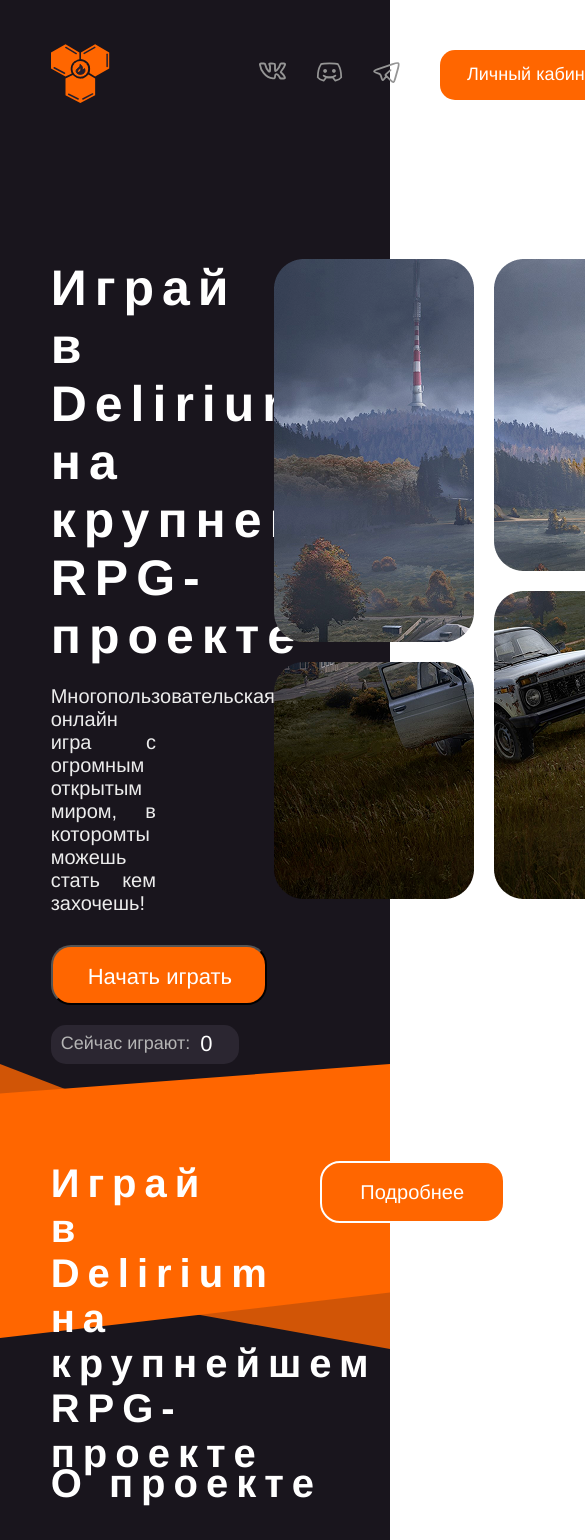
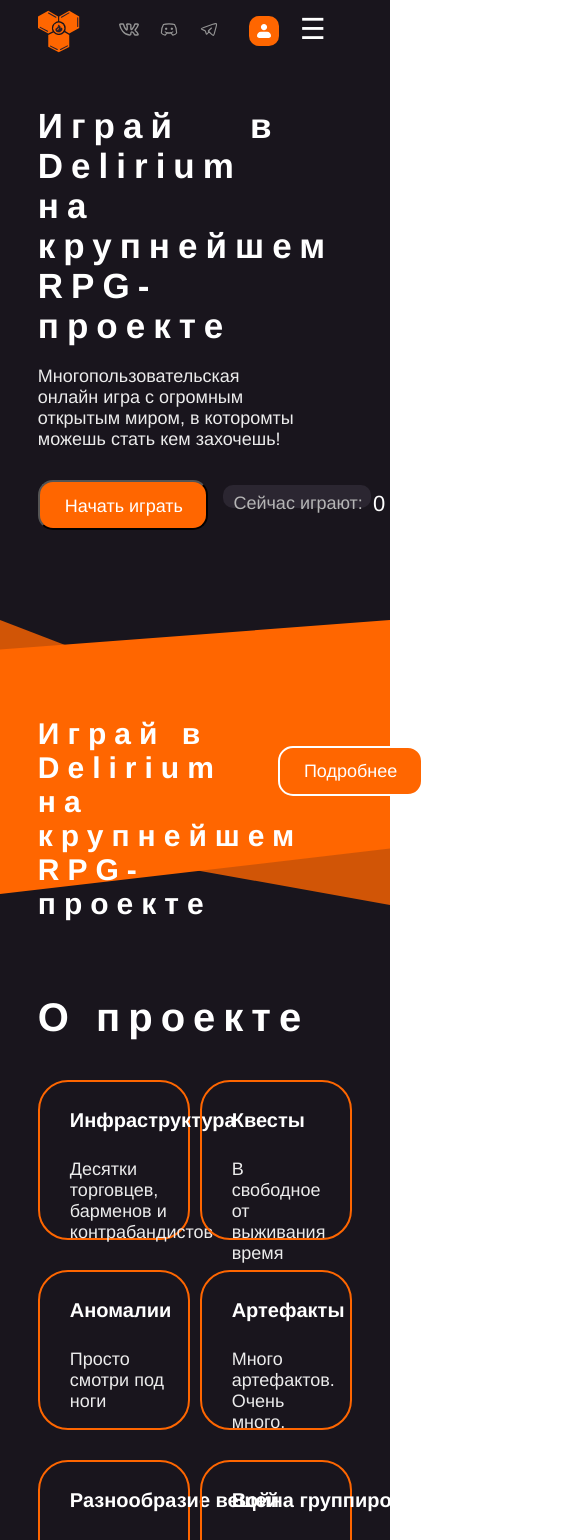
Before and after one commit to User23932344/delirium, a Vue app: page / in a window 390 px wide. Shown: the top 1540 px of the page, 585 px wide, since content can reach past the window. Built offline with nearby package versions, Linux system fonts and the light colour scheme; no server answers.

Commit message:
added adequate display on tablets fix: add a display on the phone

```diff
--- a/src/components/Footer.vue
+++ b/src/components/Footer.vue
@@ -30,9 +30,9 @@
         <a href="https://discord.gg/cFF9bB6yMN"><img class="img" :src="discord" >
         </a><a href="https://t.me/deliriumamber"><img class="img" :src="telegramm"></a>
       </div>
-      <div class="jarovit">
+    </div>
+    <div class="jarovit">
       <h3 class="h3">JarovitPlus ©2023</h3>
-    </div>
     </div>
   </div>
   </template>
@@ -147,18 +147,19 @@
 
 }
 
-@media (max-width:1024px){
+@media(max-width:770px){
   .footer{
     width: 100%;
     height: 308px;
     background-color: #221F2F;
     border-radius: 20px 20px;
+    padding:31px 9.7vw;
   }
+
   .links{
-    margin-left: 30px;
+    margin-left: 25px;
     display: flex;
   }
-
   .st{
     margin-top: 30px;
     white-space: nowrap;
@@ -166,17 +167,17 @@
 
   .text{
   color: #949494;
-  font-size: 23px;
+  font-size: 18px;
   font-family: "IBM Plex Sans-Regular" Helvetica;
   margin-top: 10px;
   cursor: default;
+  width: 25.5vw;
 }
 
   .st2{
     white-space: nowrap;
     margin-top: 30px;
-
-  margin: 54px 30px;
+    margin-left: 3.9vw;
 }
 
 .st3{
@@ -195,13 +196,14 @@
 .h2{
   color: var(--variable-collection-white);
   font-family: "IBM Plex Sans-Semibold" helvetica;
-  font-size: 23px;
+  font-size: 18px;
   font-weight: 600;
   cursor: default;
+  text-align: left;
 }
 
 .lk{
-  margin-top: 20px;
+  margin-top: 15px;
   white-space: nowrap;
   display: grid;
 }
@@ -209,98 +211,24 @@
 .link{
   color: #949494;
   font-family: "IBM Plex Sans-Regular" helvetica;
-  font-size: 23px;
+  font-size: 16px;
   cursor: pointer;
   font-weight: 400;
   margin-top: 10px;
+  text-align: left;
 }
 .jarovit{
   position: absolute;
-  margin: 267px 320px;
+  margin: 15px 35vw;
   color: #666;
   font-size: 15px;
   font-family: "IBM Plex Sans-Medium" helvetica;
   cursor: default;
+  white-space: nowrap;
 }
 
 
 }
 
-@media(max-width:770px){
-  .footer{
-    width: 100%;
-    height: 687px;
-    background-color: #221F2F;
-    border-radius: 20px 20px;
-  }
-
-  .links{
-    margin-left: 25px;
-    display: grid;
-  }
-  .st{
-    margin-top: 30px;
-    white-space: nowrap;
-  }
-
-  .text{
-  color: #949494;
-  font-size: 23px;
-  font-family: "IBM Plex Sans-Regular" Helvetica;
-  margin-top: 10px;
-  cursor: default;
-}
-
-  .st2{
-    white-space: nowrap;
-    margin-top: 30px;
-
-  margin: 54px 30px;
-}
-
-.st3{
-  margin-top: 179px;
-  justify-content: space-between;
-  white-space: nowrap;
-}
-
-.img{
-  margin-top:15px;
-  margin-right: 30px;
-  cursor: pointer;
-}
-
-.h2{
-  color: var(--variable-collection-white);
-  font-family: "IBM Plex Sans-Semibold" helvetica;
-  font-size: 23px;
-  font-weight: 600;
-  cursor: default;
-}
-
-.lk{
-  margin-top: 20px;
-  white-space: nowrap;
-  display: grid;
-}
-
-.link{
-  color: #949494;
-  font-family: "IBM Plex Sans-Regular" helvetica;
-  font-size: 23px;
-  cursor: pointer;
-  font-weight: 400;
-  margin-top: 10px;
-}
-.jarovit{
-  position: absolute;
-  margin: 649px 110px;
-  color: #666;
-  font-size: 15px;
-  font-family: "IBM Plex Sans-Medium" helvetica;
-  cursor: default;
-}
-}
-
 
 </style>
--- a/src/components/Header.vue
+++ b/src/components/Header.vue
@@ -164,13 +164,13 @@
   align-items:center;
   }
   .logo{
-    width: 65px;
-  height: 65px;
+    width: 8.4vw;
+  height: 8.4vw;
   margin-top: -36px;
   }
   .menu-toggle {
     margin-top: -30px;
-    margin-left: 592px;
+    margin-left: 76.9vw;
     position: absolute;
     display: block;
     font-size: 32px;
@@ -194,7 +194,7 @@
 
 .menu.open {
   height: 200px;
-  width: 190px;
+  width: 24.6vw;
   font-family: "IBM Plex Sans-Regular",Helvetica;
   font-size: 18px;
   padding: 20px 20px 20px 20px;
@@ -214,11 +214,11 @@
   .images{
   display: flex;
   margin-top: -30px;
-  margin-left: 113px;
+  margin-left: 14.7vw;
   justify-content: space-between;
  }
   .img,.img2,.img3{
-  margin-left: 30px;
+  margin-left: 3.8vw;
  }
  .img3{
   width: 27px;
@@ -233,25 +233,25 @@
   height: 18px;
  }
  .account{
-  margin-left: 40px;
+  margin-left: 5.2px;
   margin-top: -30px;
  }
  .text-account{
   border: none;
   border-radius: 15px;
-  width: 190px;
+  width: 24.7vw;
   height: 50px;
   background-color: var(--variable-collection-orange);
   color: var(--variable-collection-white);
   font-family: "IBM Plex Sans-Regular", Helvetica;
-  font-size: 18px;
+  font-size: 2.3vw;
   white-space: nowrap;
  }
  .img-account {
   display: none;
 }
 }
-@media(max-width:350px){
+@media(max-width:460px){
   .header{
     height: 41px;
   width: 90%;
--- a/src/pages/Home.vue
+++ b/src/pages/Home.vue
@@ -10,11 +10,13 @@
          <h1 class="h1">Играй в Delirium на крупнейшем RPG-проекте</h1>
          <p class="descript">Многопользовательская онлайн игра с огромным открытым миром,
           в которомты можешь стать кем захочешь!</p>
+          <div class="st-online">
          <button class="start">Начать играть</button>
          <div class="online">
           <p class="online-text">Сейчас играют: </p>
           <p class="online-count">{{ onlinePlayers }}</p>
         </div>
+      </div>
         </div>
         <div class="impression-mosaiс">
           <img :src="image1" class="img">
@@ -35,9 +37,11 @@
         <button class="more-details">Подробнее</button>
       </div>
     </div>
+
     <div class="about-the-project">
   <h3 class="h3">О проекте</h3>
   <div class="about-contents">
+
     <div class="about">
       <div
         class="box"
@@ -88,7 +92,9 @@
         <p class="h4descr">Выживает сильнейший</p>
       </div>
     </div>
-    <img :src="image" alt="Проект" />
+    <div class="download-img">
+    <img class="image" :src="image"/>
+  </div>
   </div>
 </div>
 
@@ -149,7 +155,9 @@
       </div>
     </div>
     </div>
+    <div>
       <img class="how-img" :src="image2">
+    </div>
     </div>
   </div>
 
@@ -637,6 +645,331 @@
 }
 }
 @media(max-width:770px){
+.screen {
+  background-color: #19151d;
+  width: 100%;
+  padding: 25px 9.7vw;
+  box-sizing: border-box;
+}
+.header {
+  z-index: 1;
+  }
+
+  .impression{
+    margin-top: 40px;
+  }
+
+  .impression-text{
+    color: var(--variable-collection-white);
+  }
+
+  .h1{
+    font-family: "Balsamiq Sans-Bold", Helvetica;
+    font-size: 35px;
+    letter-spacing: 8px;
+    line-height: normal;
+    text-align:justify;
+    width: 62vw;
+  }
+  .descript{
+    margin-top: 20px;
+    color: #ececec;
+    font-family: "IBM Plex Sans-Regular", Helvetica;
+    font-size: 18px;
+    font-weight: 400;
+    letter-spacing: 0px;
+    line-height: normal;
+    text-align: left;
+    width: 67vw;
+  }
+
+  .st-online{
+    display: flex;
+  }
+
+  .start{
+    height: 50px;
+    width: 170px;
+    margin-top: 30px;
+    padding: 8px 25px;
+    border-radius: 15px;
+    background-color: var(--variable-collection-orange);
+    color: var(--variable-collection-white);
+    font-family: "IBM Plex Sans-Regular", Helvetica;
+    font-size: 18px;
+    font-weight: 400;
+    letter-spacing: 0px;
+    line-height: 32px;
+    white-space: nowrap;
+  }
+
+  .online{
+    margin-top: 35px;
+    display: flex;
+    height: 23px;
+    width: 148px;
+    border-radius: 10px;
+    margin-left: 4vw;
+    background-color: #2b2631;
+    padding: 5px 10px;
+  }
+  .online-text{
+    margin-top: 3px;
+    color: #b5b5b5;
+    font-family: "IBM Plex Sans-Regular", Helvetica;
+    font-size: 18px;
+    font-weight: 400;
+    letter-spacing: 0px;
+    line-height: normal;
+    white-space: nowrap;
+  }
+
+  .online-count{
+    margin-top: 1px;
+    margin-left: 10px;
+    color: var(--variable-collection-white);
+    font-family: "IBM Plex Sans-Medium", Helvetica;
+    font-size: 22px;
+    font-weight: 500;
+    letter-spacing: 0px;
+    line-height: normal;
+  }
+
+  .impression-mosaiс{
+    display: none;
+  }
+  .transition{
+    margin-top: 90px;
+    position: relative;
+    height: 285px;
+    width: 100%;
+  }
+
+  .box1 {
+    position: absolute;
+  background-color: var(--variable-collection-orange);
+  width: calc(100% + 19.4vw);
+  margin-left: -9.7vw;
+  height: 285px;
+  z-index: 1;
+  overflow: hidden;
+  opacity: 0.8;
+  clip-path: polygon(
+    0% 0%,
+    100% 52.6%,
+    100% 100%,
+    0% 75.4%,
+    0% 0%
+  );
+}
+
+.box2 {
+  margin-left: -9.7vw;
+  position: absolute;
+  left: 0;
+  right: 0;
+  width: calc(100% + 19.4vw);
+  height: 274px;
+  z-index: 2;
+  background-color: var(--variable-collection-orange);
+  clip-path: polygon(
+    0% 10.8%,
+    100% 0%,
+    100% 83.4%,
+    0% 100%,
+    0% 10.8%
+  );
+}
+
+
+.transition-text{
+  z-index: 9999;
+  display: flex;
+  position: absolute;
+  margin-top: 97px;
+}
+
+.h2{
+  color: var(--variable-collection-white);
+    font-family: "Balsamiq Sans-Bold", Helvetica;
+    font-size: 30px;
+    letter-spacing: 8px;
+    line-height: normal;
+    width: 55vw;
+    text-align: left;
+}
+
+.more-details{
+    margin-left: 6.6vw;
+    margin-top: 29px;
+    height: 50px;
+    width: 145px;
+    border: 2px solid var(--variable-collection-white);
+    border-radius: 15px;
+    background-color: var(--variable-collection-orange);
+    color: var(--variable-collection-white);
+    font-family: "IBM Plex Sans-Regular", Helvetica;
+    font-size: 18px;
+    line-height: 32px;
+    white-space: nowrap;
+    cursor: pointer;
+  }
+
+  .about-the-project {
+  padding-top:90px;
+}
+
+.h3 {
+  color: var(--variable-collection-white);
+  font-family: "Balsamiq Sans-Bold", Helvetica;
+  font-size: 40px;
+  font-weight: 700;
+  letter-spacing: 8px;
+  line-height: normal;
+  white-space: nowrap;
+  white-space:inherit;
+}
+
+.about-contents {
+  padding-top: 20px;
+  display: grid;
+}
+.about{
+  display: flex;
+  flex-wrap: wrap;
+  gap: 2.5vw;
+}
+.box {
+  align-content: stretch;
+  margin-top: 20px;
+  width: 39vw;
+  border: 2px solid var(--variable-collection-orange);
+  border-radius: 30px;
+  transition: transform 0.3s ease;
+}
+
+.box:hover {
+  transform: scale(1.05);
+  background-color: var(--variable-collection-orange);
+}
+
+.h4 {
+  padding: 27px 30px;
+  width: 21vw;
+  color: var(--variable-collection-white);
+  font-family: "IBM Plex Sans-Regular", Helvetica;
+  font-size: 20px;
+  font-weight: 600;
+  letter-spacing: 0px;
+  line-height: normal;
+  white-space: nowrap;
+}
+
+.h4descr {
+  padding-left: 30px;
+  color: #ececec;
+  font-family: "IBM Plex Sans-Regular", Helvetica;
+  font-size: 18px;
+  font-weight: 400;
+  width: 33.1vw;
+}
+
+.download-img{
+  margin-top: 20px;
+
+}
+.image{
+  max-width: 80.5vw;
+}
+
+.how-to-start{
+  padding: top 90px;
+}
+
+.how{
+  margin-top: 100px;
+  width: calc(100% + 1vw);
+}
+.how-boxes{
+  width: 100%;
+  height: 4vw;
+}
+
+.how-box svg {
+  width: 100%;
+  height: auto;
+}
+
+.how-box {
+  flex: 1 1 100%;
+  max-width: 100%;
+}
+
+.how-box svg:hover path{
+  transition: fill 0.3s ease;
+  fill: var(--variable-collection-orange);
+}
+
+.how-boxes2{
+  margin-top: 30px;
+  display: flex;
+  gap: 1.5vw;
+  width: 100%;
+}
+
+.how-img{
+  display: none;
+}
+
+.answers{
+  margin-top: 380px;
+}
+
+.blox{
+  margin-top: 40px;
+  display: block;
+}
+
+.answer-btn {
+  margin-top: 20px;
+  border: 2px solid var(--variable-collection-orange);
+  padding: 35px 50px;
+  border-radius: 30px;
+  cursor: pointer;
+}
+
+.answer-btn.expanded {
+  background-color: var(--variable-collection-orange);
+}
+
+.question{
+  color: var(--variable-collection-white);
+  font-family: "IBM Plex Sans-Regular", Helvetica;
+  font-size: 20px;
+  font-weight: 500;
+  letter-spacing: 0px;
+  line-height: normal;
+}
+
+.answer {
+  margin-top: 20px;
+  color: #ececec;
+  font-family: "IBM Plex Sans-Regular", Helvetica;
+  font-size: 18px;
+  font-weight: 400;
+  letter-spacing: 0px;
+  width: 69.5vw;
+}
+
+.combination{
+  display: flex;
+  justify-content: space-between;
+}
+
+.footer {
+  z-index: 1;
+  margin-top: 90px;
+}
 
 }
  </style>
```
